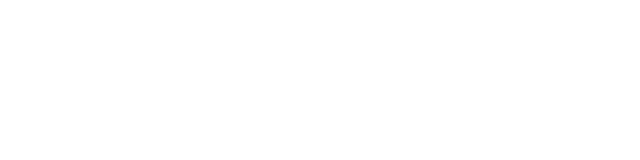
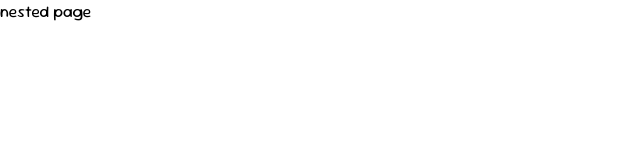
Before and after one commit to AlexanderMatveev2908/next-memory-game, a Next.js app: page /some-page/nested-page in a window 1280 px wide. Shown: the top 160 px of the page, without its empty margins (0-640 px from the left). Built offline with nearby package versions, Linux system fonts and the light colour scheme.

Commit message:
used nested page following folder structures rules

```diff
--- a/src/app/error.tsx
+++ b/src/app/error.tsx
@@ -1,3 +1,5 @@
+"use client";
+
 import type { FC } from "react";
 
 const Error: FC = () => {
--- a/src/app/some-page/layout.tsx
+++ b/src/app/some-page/layout.tsx
@@ -1,7 +1,11 @@
 import type { FC } from "react";
 
-const Layout: FC = () => {
-  return <div></div>;
+type PropsType = {
+  children: React.ReactNode;
+};
+
+const Layout: FC<PropsType> = ({ children }) => {
+  return <div>{children}</div>;
 };
 
 export default Layout;
--- a/src/app/some-page/nested-page/layout.tsx
+++ b/src/app/some-page/nested-page/layout.tsx
@@ -1,7 +1,11 @@
 import type { FC } from "react";
 
-const Layout: FC = () => {
-  return <div></div>;
+type PropsType = {
+  children: React.ReactNode;
+};
+
+const Layout: FC<PropsType> = ({ children }) => {
+  return <div>{children}</div>;
 };
 
 export default Layout;
--- a/src/app/some-page/nested-page/page.tsx
+++ b/src/app/some-page/nested-page/page.tsx
@@ -1,7 +1,7 @@
 import type { FC } from "react";
 
 const Page: FC = () => {
-  return <div></div>;
+  return <div>nested page</div>;
 };
 
 export default Page;
--- a/src/app/some-page/page.tsx
+++ b/src/app/some-page/page.tsx
@@ -1,7 +1,7 @@
 import type { FC } from "react";
 
 const Page: FC = () => {
-  return <div></div>;
+  return <div className="text-red-600">some page</div>;
 };
 
 export default Page;
```
